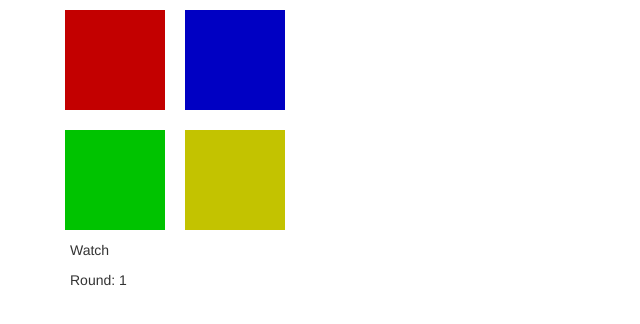
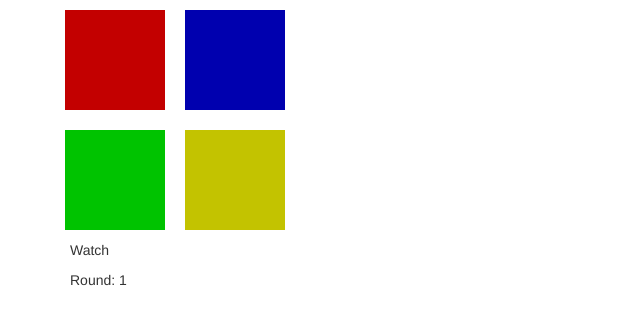
Before and after one commit to mrmosesf/simple-simon, a plain HTML site: page index.html in a window 1280 px wide. Both pictures are taken after a click on the button "Start New Game". Shown: the whole page, without its empty margins (0-640 px from the left). Drawn offline with nearby package versions, Linux system fonts and the light colour scheme.

Commit message:
Blue is darker too, again for more clarity

```diff
--- a/css/style.css
+++ b/css/style.css
@@ -13,7 +13,7 @@
 }
 
 #two{
-    background-color: #0000c3;
+    background-color: #0000af;
 }
 
 #three{
--- a/js/main.js
+++ b/js/main.js
@@ -66,7 +66,7 @@
                     $('#two').animate({
                         "background-color": "#0000ff"
                     }, 250).animate({
-                        "background-color": "#0000c3"
+                        "background-color": "#0000af"
                     });
                     break;
                 case 3:
```
